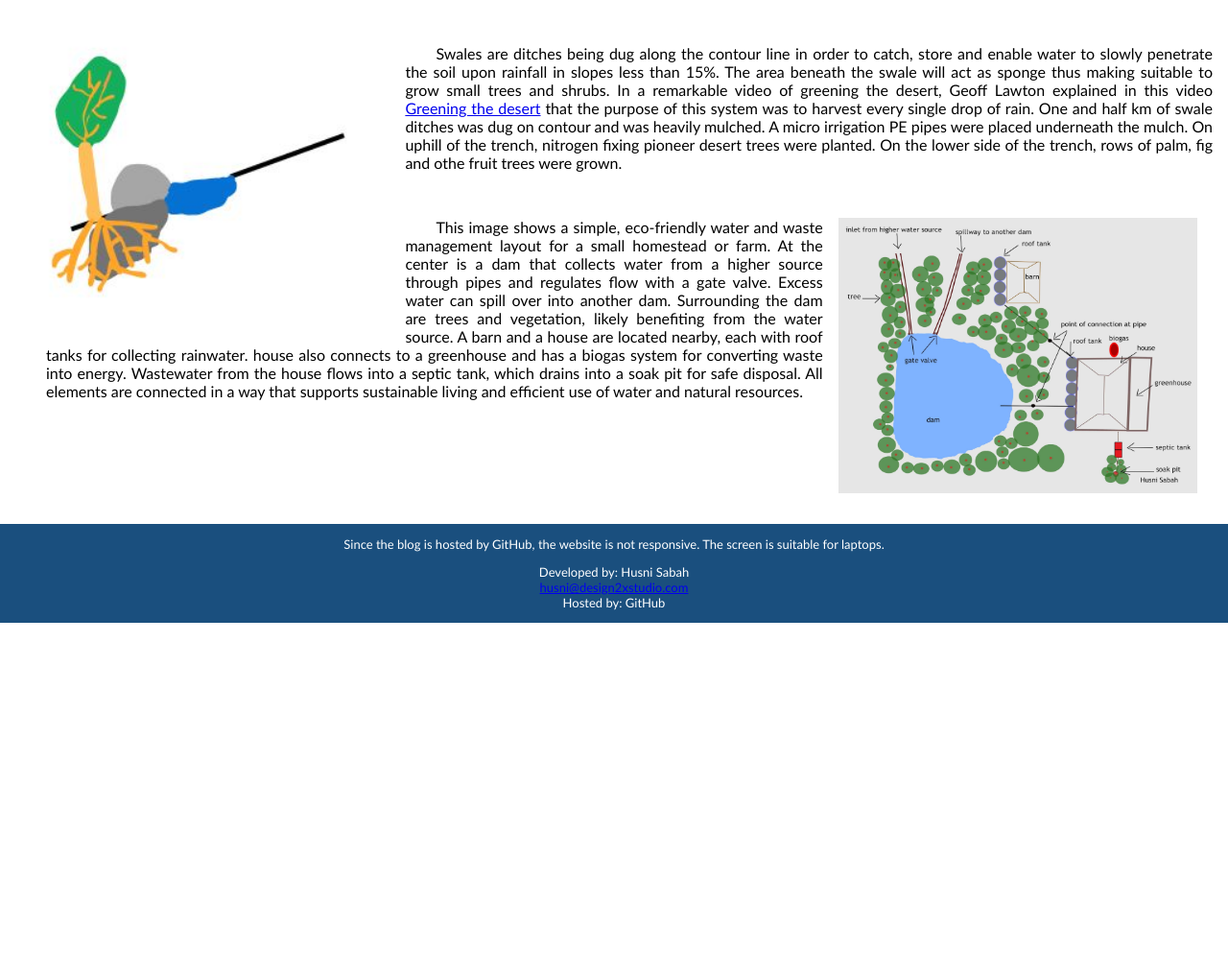
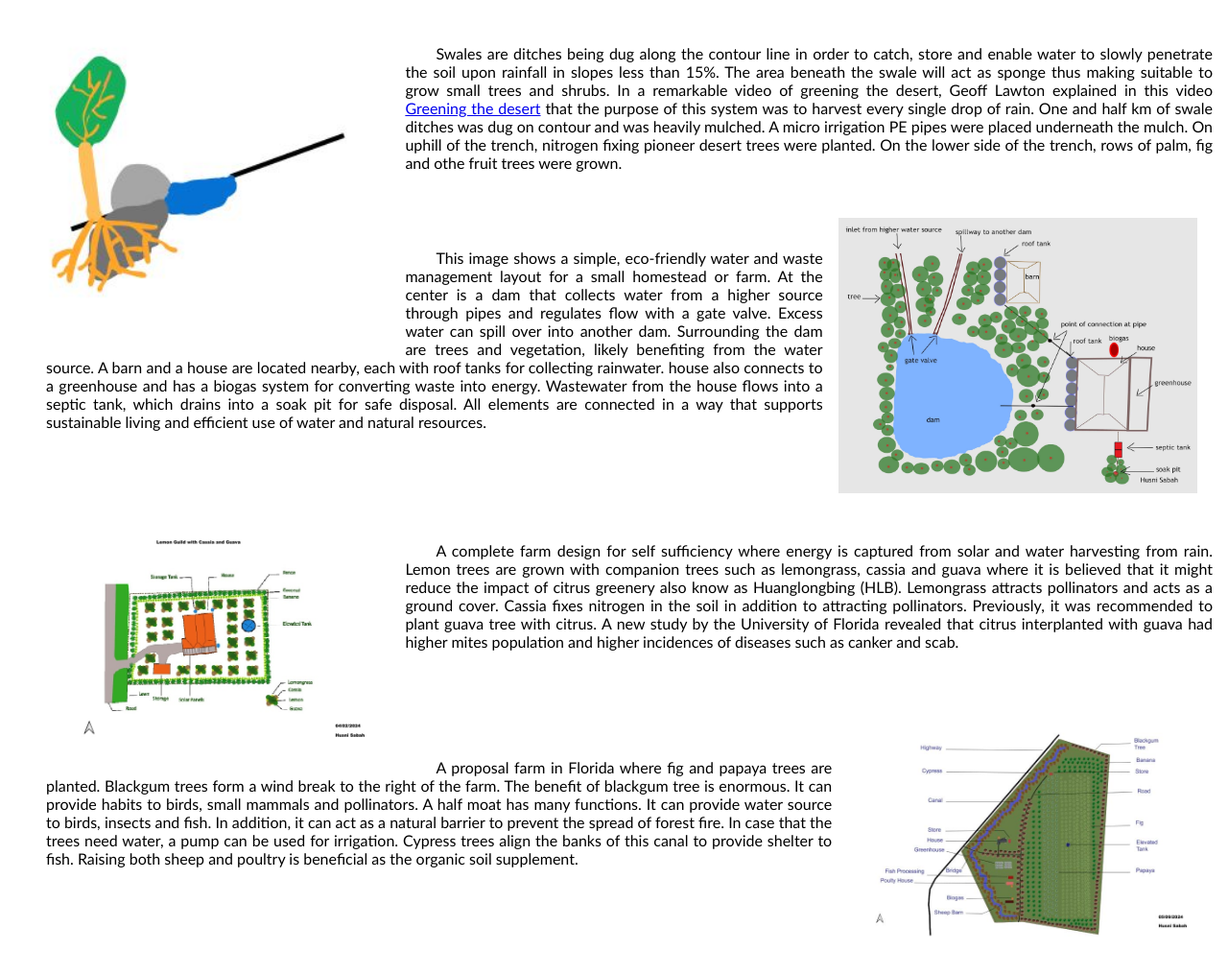
Before and after one commit to sano84/Husni-Sabah-blog, a PHP site: page / in a window 1280 px wide. Shown: the part 3849-4864 px from the top of the page at 96% size. Before the commit the page ends 4498 px from the top, so only its background shows below. Run offline with PHP 8.4, Linux system fonts and the light colour scheme.

Commit message:
adding two designs

```diff
--- a/css/style.css
+++ b/css/style.css
@@ -370,19 +370,55 @@ body {
     float: right;
     margin-left: 1rem;
     margin-right: 1rem;
-    padding-bottom: 1rem;
+    /*padding-bottom: 1rem;*/
    }
    .design-para-2{
     padding-left: 2rem;
+    padding-bottom: 4.2rem;
+    padding-top: 2rem;
+    text-indent: 2rem;
+    text-align: justify;
+   }
+ /* lemon tree guild */
+   .d-3{
+    width: 30%;
+    height: 100%;
+    float: left;
+    margin-left: 1rem;
+    margin-right: 1rem;
+    /*padding-bottom: 1rem;*/
+   }
+   .design-para-3{
+    padding-left: 2rem;
+    padding-top: 2rem;
+    padding-bottom: 4rem;
+    text-indent: 2rem;
+    text-align: justify;
+   }
+
+   /* papaya and fig trees */
+   .d-4{
+    width: 30%;
+    height: 100%;
+    float: right;
+    margin-left: 1rem;
+    margin-right: 1rem;
+    padding-bottom: 1rem;
+    padding-top: 4rem;
+   }
+   .design-para-4{
+    padding-left: 2rem;
+    padding-top: 2rem;
     padding-bottom: 2rem;
     text-indent: 2rem;
     text-align: justify;
    }
 
+
    footer {
     text-align: center;
     font-size: small;
     margin: 0;
-    background-color: #1A4F7E;
+    background-color: #1B4767;
     color: white;
   }
--- a/index.html
+++ b/index.html
@@ -4,11 +4,11 @@
     <meta charset="UTF-8">
     <meta http-equiv="X-UA-Compatible" content="IE=edge">
     <meta name="viewport" content="width=device-width, initial-scale=1.0">
-    <meta name="description" content="Husni Sabah Blog">
+    <meta name="description" content="Husni Sabah's Blog is about permaculture in general and design in particular.">
     <meta name="keywords" content="renewable energy, compost, Bill Mollison, sustainability, ecology, environment, permaculture, permaculture design, olive trees,
-    ecological landscape, regnerative agriculture, zero-waste, pyrolosis">
+    ecological landscape, regnerative agriculture, zero-waste, pyrolosis, Husni Sabah, permaculture design">
     <meta name="author" content="Husni Sabah">
-    <title>Environmental Sustainability</title>
+    <title>Husni Sabah's Blog</title>
     <link rel="stylesheet" href="css/style.css">
     <link rel="icon" href="images/favicon.ico">
     <link rel="preconnect" href="https://fonts.googleapis.com">
@@ -156,11 +156,27 @@
        drains into a soak pit for safe disposal. All elements are connected in a way that supports sustainable living and efficient use of water and natural
        resources.
     </p>
+    <img class="d-3" src="design/Lemon Guild with Cassia and Guava.jpg" alt="Lemon tree guild with lemongrass, cassia and guava"></img>
+    <p class="design-para-3"> A complete farm design for self sufficiency where energy is captured from solar and water
+      harvesting from rain. Lemon trees are grown with companion trees such as lemongrass, cassia and guava where it
+      is believed that it might reduce the impact of citrus greenery also know as Huanglongbing (HLB). Lemongrass
+      attracts pollinators and acts as a ground cover. Cassia fixes nitrogen in the soil in addition to attracting
+      pollinators. Previously, it was recommended to plant guava tree with citrus. A new study by the University of
+      Florida revealed that citrus interplanted with guava had higher mites population and higher incidences of diseases
+      such as canker and scab.
+    <img class="d-4" src="design/Final_indian_river_project1.jpg" alt="agroforest, papaya, banana, fig trees, moat"></img>
+    <p class="design-para-4">A proposal farm in Florida where fig and papaya trees are planted. Blackgum trees form a wind
+      break to the right of the farm. The benefit of blackgum tree is enormous. It can provide habits to birds, small mammals
+      and pollinators. A half moat has many functions. It can provide water source to birds, insects and fish. In addition,
+      it can act as a natural barrier to prevent the spread of forest fire. In case that the trees need water, a pump can be
+      used for irrigation. Cypress trees align the banks of this canal to provide shelter to fish. Raising both sheep
+      and poultry is beneficial as the organic soil supplement.
+    </p>
   </div>
 <!-- </div> -->
 </div>
     <footer>
-    <p>Since the blog is hosted by GitHub, the website is not responsive. The screen is suitable for laptops.</p>
+    <!--<p>Since the blog is hosted by GitHub, the website is not responsive. The screen is suitable for laptops.</p> -->
     <p>Developed by: Husni Sabah <br>
       <a href="mailto:husni@design2xstudio.com">husni@design2xstudio.com</a><br>
       Hosted by: GitHub
```
Also changed, not shown: design/Final_indian_river_project1.jpg.
